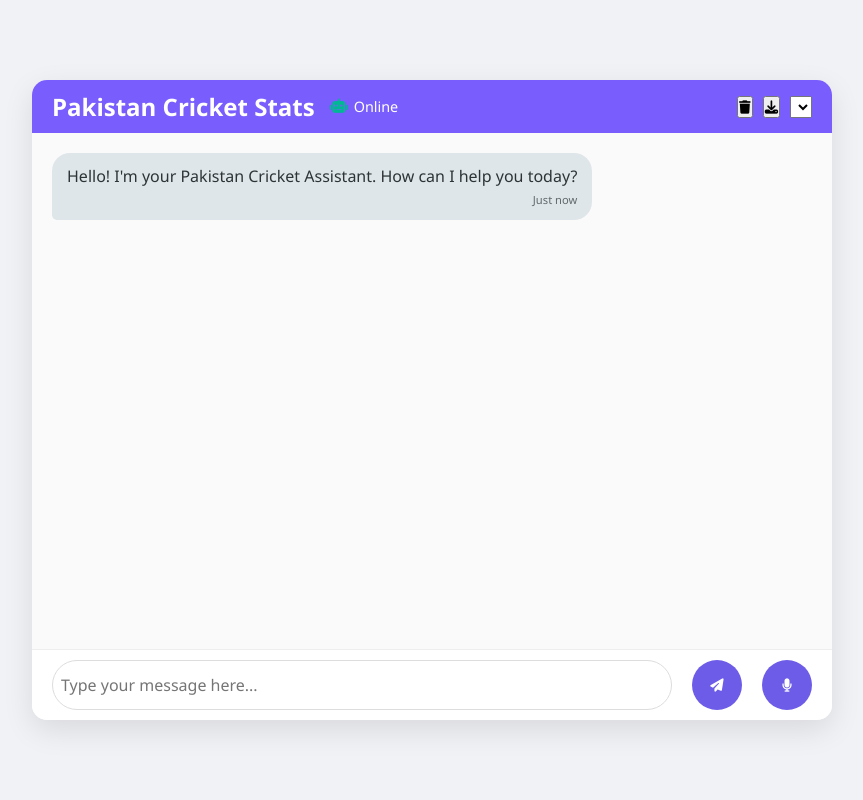
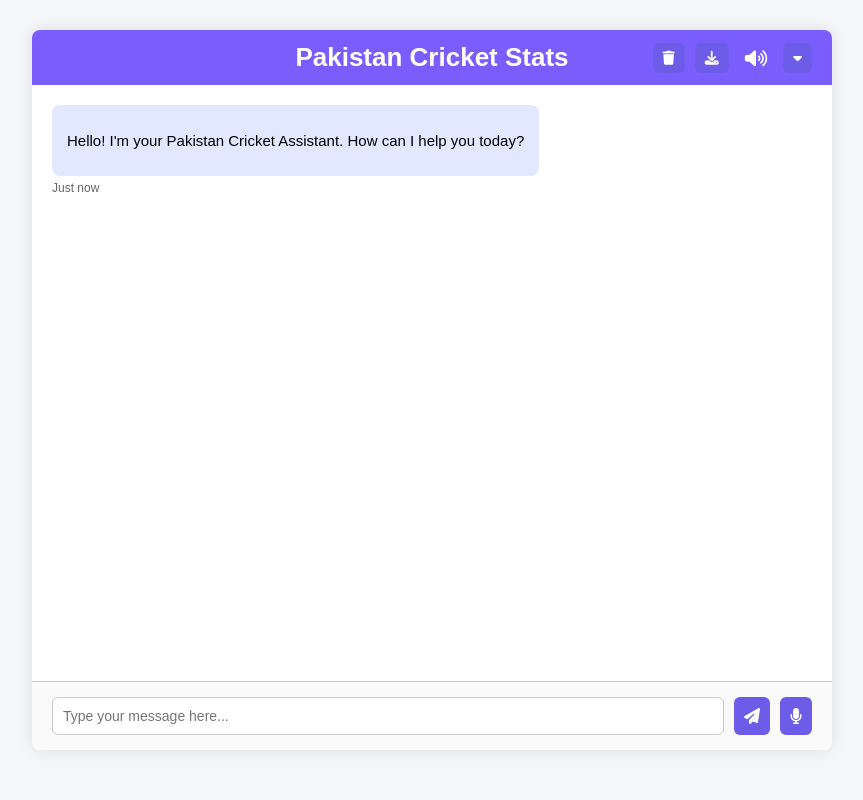
Before and after one commit to JunaidKhan04/Pakistan-Cricket-Stats, a Flask app: page / in a window 1280 px wide. Shown: the whole page, without its empty margins (208-1071 px from the left). Run offline with Flask 3, Linux system fonts and the light colour scheme; lists and menus that the app fills with data are empty.

Commit message:
Buttons added

```diff
--- a/static/scripts.js
+++ b/static/scripts.js
@@ -5,21 +5,45 @@ document.addEventListener("DOMContentLoaded", function () {
     const clearBtn = document.getElementById("clear-chat-btn");
     const saveBtn = document.getElementById("save-chat-btn");
     const voiceSelect = document.getElementById("voiceSelect");
+    const micBtn = document.getElementById("mic-btn");
+    const voiceToggleBtn = document.getElementById("voice-toggle-btn");
+    const voiceIcon = document.getElementById("voice-icon");
 
     let selectedVoice = null;
+    let isSpeaking = false;
+    let isRecording = false;
+    let recognition = null;
+    let voiceEnabled = true;
+    const synth = window.speechSynthesis;
+    let currentUtterance = null;
 
-    // Auto-scroll to bottom
+    window.toggleVoiceDropdown = function () {
+        const dropdown = document.getElementById("voiceDropdown");
+        dropdown.style.display = dropdown.style.display === "block" ? "none" : "block";
+    };
+
+    window.setSelectedVoice = function (el) {
+        const voices = speechSynthesis.getVoices();
+        const index = parseInt(el.value);
+        selectedVoice = voices[index];
+    };
+
     function scrollToBottom() {
         chatMessages.scrollTop = chatMessages.scrollHeight;
     }
 
-    // Add message to chat
-    function addMessage(content, isUser, time = "Just now") {
+    function getCurrentTime() {
+        const now = new Date();
+        return now.toLocaleTimeString([], { hour: '2-digit', minute: '2-digit' });
+    }
+
+    function addMessage(content, isUser, time = getCurrentTime()) {
         const messageDiv = document.createElement("div");
         messageDiv.classList.add("message", isUser ? "user-message" : "bot-message");
 
         const messageContent = document.createElement("div");
         messageContent.classList.add("message-content");
+        if (!isUser) messageContent.classList.add("animate-fade");
         messageContent.innerHTML = `<p>${content}</p>`;
 
         const messageTime = document.createElement("div");
@@ -33,9 +57,10 @@ document.addEventListener("DOMContentLoaded", function () {
         scrollToBottom();
     }
 
-    // Speak text using selected voice
     function speakText(text) {
-        const synth = window.speechSynthesis;
+        if (!voiceEnabled) return;
+
+        stopSpeaking();
         const utterance = new SpeechSynthesisUtterance(text);
         utterance.lang = "en-US";
 
@@ -43,13 +68,72 @@ document.addEventListener("DOMContentLoaded", function () {
             utterance.voice = selectedVoice;
         }
 
+        isSpeaking = true;
+        currentUtterance = utterance;
+
+        utterance.onend = () => {
+            isSpeaking = false;
+            currentUtterance = null;
+        };
+
         synth.speak(utterance);
     }
 
-    // Populate voice selector
+    function stopSpeaking() {
+        if (synth.speaking || isSpeaking) {
+            synth.cancel();
+            isSpeaking = false;
+            currentUtterance = null;
+        }
+    }
+
+    function startRecording() {
+        if (!('webkitSpeechRecognition' in window)) {
+            alert('Speech Recognition not supported');
+            return;
+        }
+
+        recognition = new webkitSpeechRecognition();
+        recognition.continuous = false;
+        recognition.interimResults = false;
+
+        recognition.onstart = () => isRecording = true;
+        recognition.onend = () => isRecording = false;
+
+        recognition.onresult = (event) => {
+            const transcript = event.results[0][0].transcript;
+            userInput.value = transcript;
+            chatForm.dispatchEvent(new Event('submit'));
+        };
+
+        recognition.start();
+    }
+
+    function stopRecording() {
+        if (recognition) {
+            recognition.stop();
+            isRecording = false;
+        }
+    }
+
+    if (micBtn) {
+        micBtn.addEventListener("click", () => {
+            if (isSpeaking || synth.speaking) {
+                stopSpeaking();
+                return;
+            }
+
+            if (isRecording) {
+                stopRecording();
+            } else {
+                startRecording();
+            }
+        });
+    }
+
     function populateVoiceList() {
         const voices = speechSynthesis.getVoices();
-        voiceSelect.innerHTML = "";
+        voiceSelect.innerHTML = '<option disabled selected hidden>Select voice</option>';
 
         voices.forEach((voice, index) => {
             const option = document.createElement("option");
@@ -58,7 +142,6 @@ document.addEventListener("DOMContentLoaded", function () {
             voiceSelect.appendChild(option);
         });
 
-        // Try to select a preferred voice
         const preferredVoice = voices.find(v =>
             v.name.toLowerCase().includes("female") ||
             v.name.includes("Google US English") ||
@@ -68,54 +151,43 @@ document.addEventListener("DOMContentLoaded", function () {
 
         const defaultIndex = voices.indexOf(preferredVoice);
         if (defaultIndex !== -1) {
-            voiceSelect.selectedIndex = defaultIndex;
+            voiceSelect.selectedIndex = defaultIndex + 1;
             selectedVoice = voices[defaultIndex];
-        } else if (voices.length > 0) {
-            selectedVoice = voices[0];
         }
     }
 
-    // On voice selection change
-    voiceSelect.addEventListener("change", () => {
-        const voices = speechSynthesis.getVoices();
-        selectedVoice = voices[voiceSelect.value];
-    });
-
-    // Refresh voice list
     if (speechSynthesis.onvoiceschanged !== undefined) {
         speechSynthesis.onvoiceschanged = populateVoiceList;
     }
+    populateVoiceList();
 
-    // Handle form submit
     chatForm.addEventListener("submit", function (e) {
         e.preventDefault();
         const message = userInput.value.trim();
         if (!message) return;
 
+        stopSpeaking();
+        stopRecording();
+
         addMessage(message, true);
         userInput.value = "";
 
-        // Typing message
         const typingMsg = document.createElement("div");
         typingMsg.classList.add("message", "bot-message");
-        typingMsg.innerHTML = `<div class="message-content"><p><em>Typing...</em></p></div>`;
+        typingMsg.innerHTML = `<div class="message-content"><p><em>Responding...</em></p></div>`;
         chatMessages.appendChild(typingMsg);
         scrollToBottom();
 
-        // Fetch response from server
         fetch("/chat", {
             method: "POST",
-            headers: {
-                "Content-Type": "application/x-www-form-urlencoded",
-            },
+            headers: { "Content-Type": "application/x-www-form-urlencoded" },
             body: `user_input=${encodeURIComponent(message)}`
         })
             .then(response => response.json())
             .then(data => {
                 typingMsg.remove();
                 const botMessage = data.answer || "I didn't understand that.";
-                const time = data.time || "Just now";
-                addMessage(botMessage, false, time);
+                addMessage(botMessage, false);
                 speakText(botMessage);
             })
             .catch(error => {
@@ -125,14 +197,14 @@ document.addEventListener("DOMContentLoaded", function () {
             });
     });
 
-    // Clear Chat
     if (clearBtn) {
         clearBtn.addEventListener("click", () => {
             chatMessages.innerHTML = "";
+            stopSpeaking();
+            stopRecording();
         });
     }
 
-    // Save Chat
     if (saveBtn) {
         saveBtn.addEventListener("click", () => {
             let content = "";
@@ -151,7 +223,6 @@ document.addEventListener("DOMContentLoaded", function () {
         });
     }
 
-    // Copy message on click (toast instead of alert)
     chatMessages.addEventListener("click", (e) => {
         const msg = e.target.closest(".message-content");
         if (msg) {
@@ -160,7 +231,6 @@ document.addEventListener("DOMContentLoaded", function () {
         }
     });
 
-    // Toast message function
     function showToast(message) {
         const toast = document.createElement("div");
         toast.textContent = message;
@@ -177,7 +247,20 @@ document.addEventListener("DOMContentLoaded", function () {
         setTimeout(() => toast.remove(), 2000);
     }
 
-    // Auto-scroll on load and on new messages
+    // 🔊 Voice Toggle Icon Logic
+    if (voiceToggleBtn && voiceIcon) {
+        voiceToggleBtn.addEventListener("click", () => {
+            voiceEnabled = !voiceEnabled;
+
+            if (!voiceEnabled && synth.speaking) {
+                stopSpeaking();
+            }
+
+            voiceIcon.classList.toggle("fa-volume-up", voiceEnabled);
+            voiceIcon.classList.toggle("fa-volume-mute", !voiceEnabled);
+        });
+    }
+
     scrollToBottom();
     const observer = new MutationObserver(scrollToBottom);
     observer.observe(chatMessages, { childList: true });
--- a/static/styles.css
+++ b/static/styles.css
@@ -1,208 +1,187 @@
-:root {
-    --primary-color: #6c5ce7;
-    --secondary-color: #a29bfe;
-    --dark-color: #2d3436;
-    --light-color: #f5f6fa;
-    --bot-bubble: #dfe6e9;
-    --user-bubble: #6c5ce7;
-    --success-color: #00b894;
-}
-
-* {
+body {
+  font-family: Arial, sans-serif;
+  background: #f5f6fa;
   margin: 0;
   padding: 0;
-    box-sizing: border-box;
-    font-family: 'Segoe UI', Tahoma, Geneva, Verdana, sans-serif;
-}
-
-body {
-    background-color: #f1f2f6;
-    display: flex;
-    justify-content: center;
-    align-items: center;
-    min-height: 100vh;
-    padding: 20px;
 }
 
 .chat-container {
-    width: 100%;
   max-width: 800px;
-    height: 80vh;
-    background-color: white;
-    border-radius: 15px;
-    box-shadow: 0 10px 30px rgba(0, 0, 0, 0.1);
+  margin: 30px auto;
+  background: white;
+  box-shadow: 0 0 15px rgba(0,0,0,0.1);
+  border-radius: 8px;
+  overflow: hidden;
   display: flex;
   flex-direction: column;
-    overflow: hidden;
+  height: 90vh;
 }
 
-/* 🔧 Fix header layout to align left + right */
+/* 💬 Chat Header */
 .chat-header {
-    background-color: var(--primary-color);
+  background-color: #7a5dfd;
   color: white;
-    padding: 20px;
+  padding: 12px 20px;
+  position: relative;
   display: flex;
-    justify-content: space-between;
   align-items: center;
-    flex-wrap: wrap;
+  justify-content: center;
 }
 
-/* Title and bot-info group */
-.chat-header > div:first-child {
-    display: flex;
-    align-items: center;
-    gap: 20px;
+.chat-title {
+  font-size: 26px;
+  font-weight: bold;
+  margin: 0;
+  text-align: center;
 }
 
-.chat-header h1 {
-    font-size: 1.5rem;
-    margin-bottom: 0;
-}
-
-.bot-info {
-    display: flex;
-    align-items: center;
-    gap: 8px;
-    font-size: 0.9rem;
-}
-
-.bot-info i {
-    color: var(--success-color);
-}
-
-/* 🔧 Control buttons align right */
+/* 🎛️ Controls positioned to right of header */
 .chat-controls {
+  position: absolute;
+  right: 20px;
   display: flex;
   align-items: center;
   gap: 10px;
 }
 
-/* Chat area */
+/* 🎯 Universal button style */
+.chat-controls button,
+.voice-btn,
+.chat-input button {
+  background-color: #6c5ce7;
+  color: white;
+  border: none;
+  padding: 8px 10px;
+  font-size: 14px;
+  border-radius: 6px;
+  cursor: pointer;
+  display: flex;
+  align-items: center;
+  gap: 5px;
+}
+
+.chat-controls button:hover,
+.voice-btn:hover,
+.chat-input button:hover {
+  background-color: #5943c4;
+}
+
+/* 🔈 Voice toggle icon style */
+#voice-toggle-btn {
+  background: transparent;
+  padding: 6px;
+  font-size: 18px;
+  border: none;
+  color: white;
+}
+
+#voice-toggle-btn:hover {
+  background-color: rgba(255, 255, 255, 0.1);
+  border-radius: 50%;
+}
+
+/* 🔇 Muted red */
+#voice-toggle-btn .fa-volume-mute.text-muted {
+  color: red;
+}
+
+/* 🎙️ Voice dropdown */
+.voice-dropdown {
+  position: relative;
+}
+
+.voice-select-box {
+  display: none;
+  position: absolute;
+  top: 110%;
+  left: 0;
+  z-index: 100;
+  background-color: white;
+  border: 1px solid #ccc;
+  border-radius: 6px;
+  width: 220px;
+  box-shadow: 0 0 12px rgba(0,0,0,0.15);
+}
+
+.voice-select-box select {
+  width: 100%;
+  border: none;
+  font-size: 14px;
+  padding: 8px;
+  background-color: transparent;
+  cursor: pointer;
+}
+
+/* 📩 Chat Messages */
 .chat-messages {
-    flex: 1;
+  flex-grow: 1;
   padding: 20px;
   overflow-y: auto;
-    background-color: #fafafa;
   display: flex;
   flex-direction: column;
-    gap: 15px;
 }
 
 .message {
-    max-width: 80%;
-    padding: 12px 15px;
-    border-radius: 18px;
-    line-height: 1.4;
-    position: relative;
-    animation: fadeIn 0.3s ease-out;
+  margin-bottom: 15px;
+  display: flex;
+  flex-direction: column;
 }
 
-@keyframes fadeIn {
-    from {
-        opacity: 0;
-        transform: translateY(10px);
-    }
-    to {
-        opacity: 1;
-        transform: translateY(0);
-    }
+.user-message {
+  align-items: flex-end;
 }
 
 .bot-message {
-    align-self: flex-start;
-    background-color: var(--bot-bubble);
-    border-bottom-left-radius: 5px;
-    color: var(--dark-color);
+  align-items: flex-start;
 }
 
-.user-message {
-    align-self: flex-end;
-    background-color: var(--user-bubble);
-    color: white;
-    border-bottom-right-radius: 5px;
+.message-content {
+  background: #e1e8ff;
+  padding: 10px 15px;
+  border-radius: 8px;
+  max-width: 70%;
+  word-wrap: break-word;
+  font-size: 15px;
+  line-height: 1.4;
+}
+
+.user-message .message-content {
+  background: #d1f4e0;
 }
 
 .message-time {
-    font-size: 0.7rem;
+  font-size: 0.75rem;
+  color: #666;
   margin-top: 5px;
-    opacity: 0.7;
-    text-align: right;
 }
 
+/* ✍️ Input area */
 .chat-input {
   display: flex;
-    padding: 15px;
-    background-color: white;
-    border-top: 1px solid #eee;
+  gap: 10px;
+  padding: 15px 20px;
+  border-top: 1px solid #ccc;
+  background: #fafafa;
 }
 
 .chat-input input {
   flex: 1;
-    padding: 12px 15px;
-    border: 1px solid #ddd;
-    border-radius: 30px;
-    outline: none;
-    font-size: 1rem;
-    transition: border 0.3s;
-}
-
-.chat-input input:focus {
-    border-color: var(--primary-color);
+  padding: 10px;
+  border: 1px solid #ccc;
+  border-radius: 6px;
+  font-size: 14px;
 }
 
 .chat-input button {
-    width: 50px;
-    height: 50px;
-    border: none;
-    background-color: var(--primary-color);
-    color: white;
-    border-radius: 50%;
-    margin-left: 10px;
-    cursor: pointer;
-    transition: background-color 0.3s;
+  font-size: 16px;
 }
 
-.chat-input button:hover {
-    background-color: #5649c0;
+/* ✨ Fade animation for bot messages */
+.animate-fade {
+  animation: fadeIn 0.3s ease-in-out;
 }
 
-/* Scrollbar styling */
-::-webkit-scrollbar {
-    width: 8px;
+@keyframes fadeIn {
+  from { opacity: 0; transform: translateY(5px); }
+  to { opacity: 1; transform: translateY(0); }
 }
-
-::-webkit-scrollbar-track {
-    background: #f1f1f1;
-    border-radius: 10px;
-}
-
-::-webkit-scrollbar-thumb {
-    background: #ccc;
-    border-radius: 10px;
-}
-
-::-webkit-scrollbar-thumb:hover {
-    background: #aaa;
-}
-
-/* Responsive adjustments */
-@media (max-width: 600px) {
-    .chat-container {
-        height: 90vh;
-        border-radius: 0;
-    }
-
-    body {
-        padding: 0;
-    }
-
-    .chat-header {
-        flex-direction: column;
-        align-items: flex-start;
-        gap: 10px;
-    }
-
-    .chat-controls {
-        align-self: flex-end;
-    }
-}
--- a/templates/index.html
+++ b/templates/index.html
@@ -9,31 +9,43 @@
 </head>
 <body>
   <div class="chat-container">
+
     <!-- 💬 Header -->
-        <div class="chat-header" style="display: flex; justify-content: space-between; align-items: center; padding: 10px 20px; background-color: #7a5dfd; color: white;">
-            <div style="display: flex; align-items: center; gap: 15px;">
-                <h1 style="margin: 0;">Pakistan Cricket Stats</h1>
-                <div class="bot-info" style="display: flex; align-items: center; gap: 6px;">
-                    <i class="fas fa-robot"></i>
-                    <span>Online</span>
+    <div class="chat-header">
+      <div class="header-title">
+        <h1 class="chat-title">Pakistan Cricket Stats</h1>
+      </div>
+
+      <div class="chat-controls">
+        <button id="clear-chat-btn" class="icon-btn" title="Clear Chat">
+          <i class="fas fa-trash"></i>
+        </button>
+        <button id="save-chat-btn" class="icon-btn" title="Save Chat">
+          <i class="fas fa-download"></i>
+        </button>
+
+        <!-- 🔊 Voice Toggle Icon -->
+        <button id="voice-toggle-btn" class="icon-btn" title="Toggle Voice">
+          <i id="voice-icon" class="fas fa-volume-up"></i>
+        </button>
+
+        <!-- 🎙️ Voice Dropdown -->
+        <div class="voice-dropdown" title="Choose Voice">
+          <button class="voice-btn" onclick="toggleVoiceDropdown()">
+            <i class="fas fa-caret-down"></i>
+          </button>
+          <div class="voice-select-box" id="voiceDropdown">
+            <select id="voiceSelect" onchange="setSelectedVoice(this)">
+              <option disabled selected hidden>Select voice</option>
+            </select>
           </div>
         </div>
-
-            <!-- 🔧 Controls (right-aligned) -->
-            <div class="chat-controls" style="display: flex; align-items: center; gap: 10px;">
-                <button id="clear-chat-btn" title="Clear Chat">
-                    <i class="fas fa-trash"></i>
-                </button>
-                <button id="save-chat-btn" title="Save Chat">
-                    <i class="fas fa-download"></i>
-                </button>
-                <select id="voiceSelect" title="Choose Voice"></select>
       </div>
     </div>
 
     <!-- 📩 Chat Messages -->
     <div class="chat-messages" id="chat-messages">
-            <div class="message bot-message">
+      <div class="message bot-message animate-fade">
         <div class="message-content">
           <p>Hello! I'm your Pakistan Cricket Assistant. How can I help you today?</p>
         </div>
@@ -42,35 +54,18 @@
     </div>
 
     <!-- ✍️ Chat Input -->
-        <form class="chat-input" id="chat-form" style="display: flex; gap: 10px; padding: 10px 20px;">
-            <input type="text" id="user_input" name="user_input" placeholder="Type your message here..." autocomplete="on" required style="flex: 1; padding: 8px;" />
-            <button type="submit">
+    <form class="chat-input" id="chat-form">
+      <input type="text" id="user_input" name="user_input" placeholder="Type your message here..." autocomplete="on" required />
+      <button type="submit" title="Send">
         <i class="fas fa-paper-plane"></i>
       </button>
-            <!-- 🎙️ Microphone -->
-            <button type="button" onclick="startRecognition()" title="Speak">
+      <button type="button" id="mic-btn" title="Speak">
         <i class="fas fa-microphone"></i>
       </button>
     </form>
   </div>
 
-    <!-- 📜 Chat Logic -->
+  <!-- JavaScript -->
   <script src="/static/scripts.js"></script>
-
-    <!-- 🎤 Voice Recognition -->
-    <script>
-        const recognition = new (window.SpeechRecognition || window.webkitSpeechRecognition)();
-        recognition.lang = 'en-US';
-
-        function startRecognition() {
-            recognition.start();
-        }
-
-        recognition.onresult = function(event) {
-            const transcript = event.results[0][0].transcript;
-            document.getElementById('user_input').value = transcript;
-            document.getElementById('chat-form').requestSubmit();
-        };
-    </script>
 </body>
 </html>
```
Lines whose indentation alone changed are shown as unchanged.
